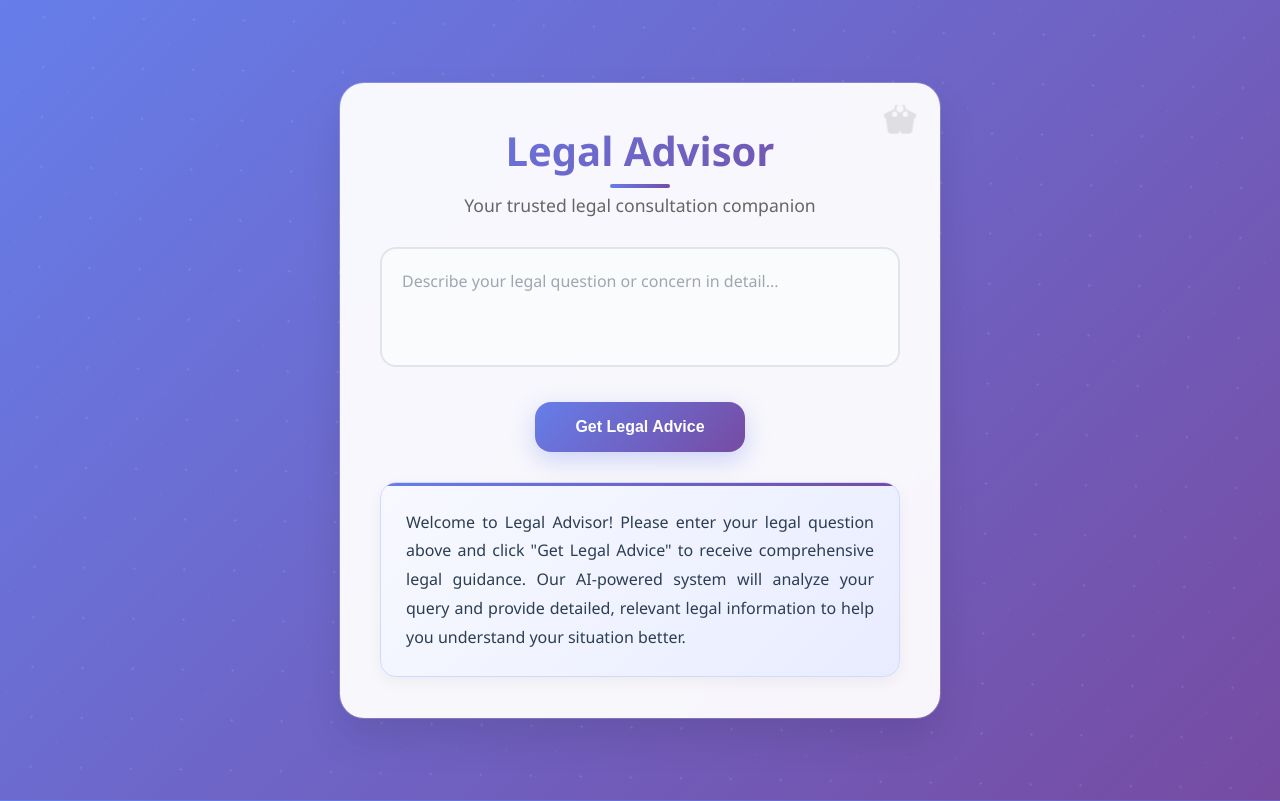
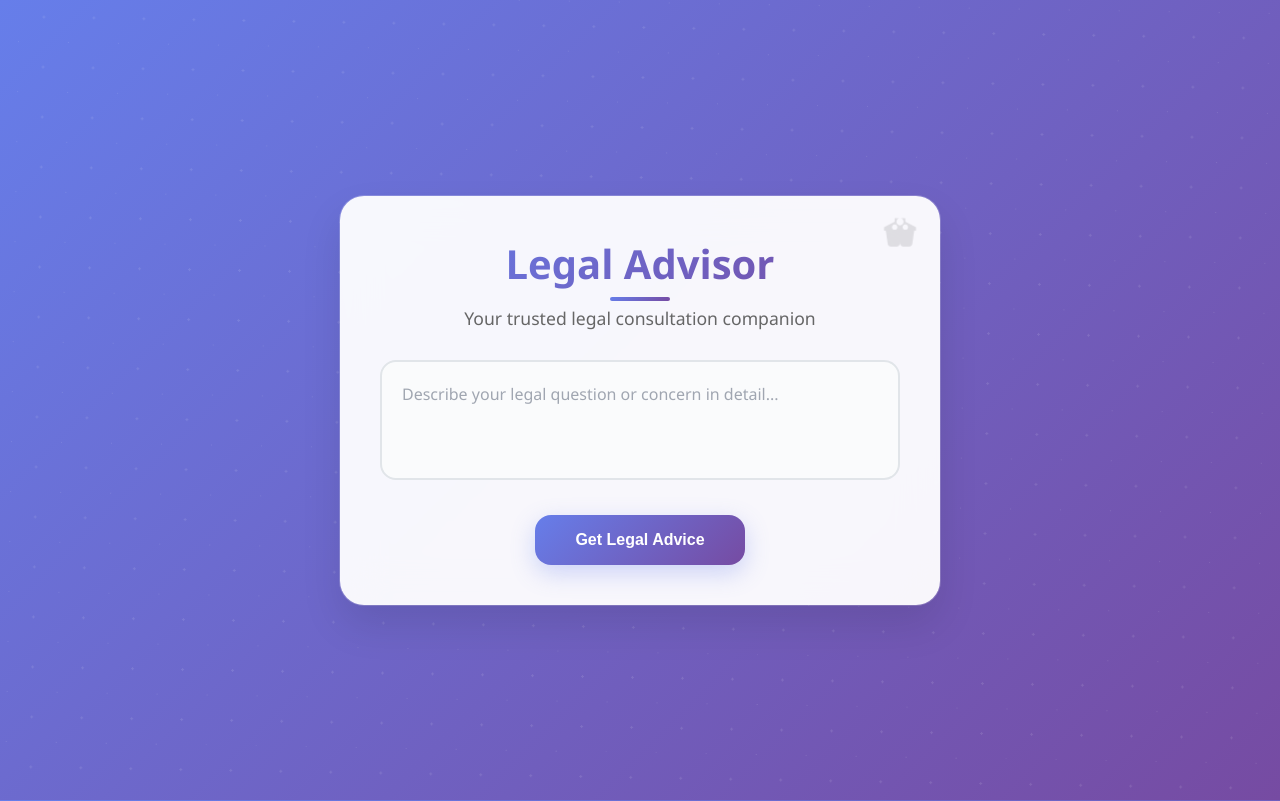
Before and after one commit to Ajay702/My-Legal-Consultant, a Flask app: page / in a window 1280 px wide. Run offline with Flask 3, Linux system fonts and the light colour scheme.

Commit message:
Update home.html

```diff
--- a/templates/home.html
+++ b/templates/home.html
@@ -422,7 +422,7 @@
             <p>Your trusted legal consultation companion</p>
         </div>
 
-        <form action="#" method="post" onsubmit="showLoading(event)">
+        <form action="#" method="post">
             <div class="input-container">
                 <textarea
                     name="myTextarea"
@@ -433,18 +433,9 @@
 
             <input type="submit" value="Get Legal Advice" class="submit-btn">
 
-            <div class="loading">
-                <div class="loading-dots">
-                    <div></div>
-                    <div></div>
-                    <div></div>
-                    <div></div>
-                </div>
-            </div>
-
-            <div class="response-container">
-                <div class="response-text">
-                    Welcome to Legal Advisor! Please enter your legal question above and click "Get Legal Advice" to receive comprehensive legal guidance. Our AI-powered system will analyze your query and provide detailed, relevant legal information to help you understand your situation better.
+            <div class="response-container" style="display: none;" id="responseContainer">
+                <div class="response-text" id="responseText">
+                    {{main}}
                 </div>
             </div>
         </form>
@@ -487,6 +478,13 @@
         document.addEventListener('DOMContentLoaded', function() {
             const textarea = document.querySelector('textarea');
             const submitBtn = document.querySelector('.submit-btn');
+            const responseContainer = document.getElementById('responseContainer');
+            const responseText = document.getElementById('responseText');
+
+            // Show response container if there's content (not just the placeholder)
+            if (responseText.textContent.trim() && responseText.textContent.trim() !== '{{main}}') {
+                responseContainer.style.display = 'block';
+            }
 
             // Auto-resize textarea
             textarea.addEventListener('input', function() {
```
